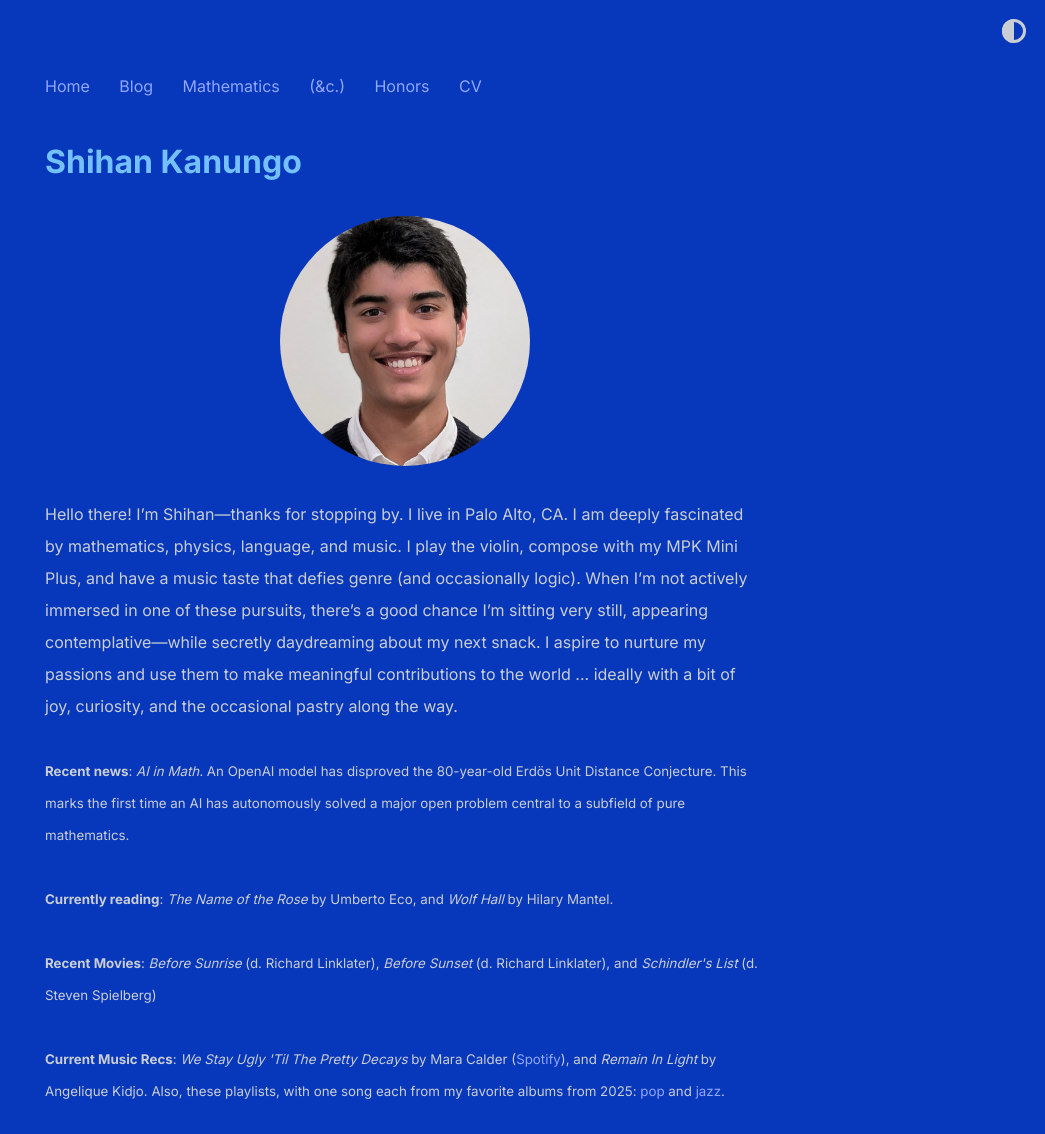
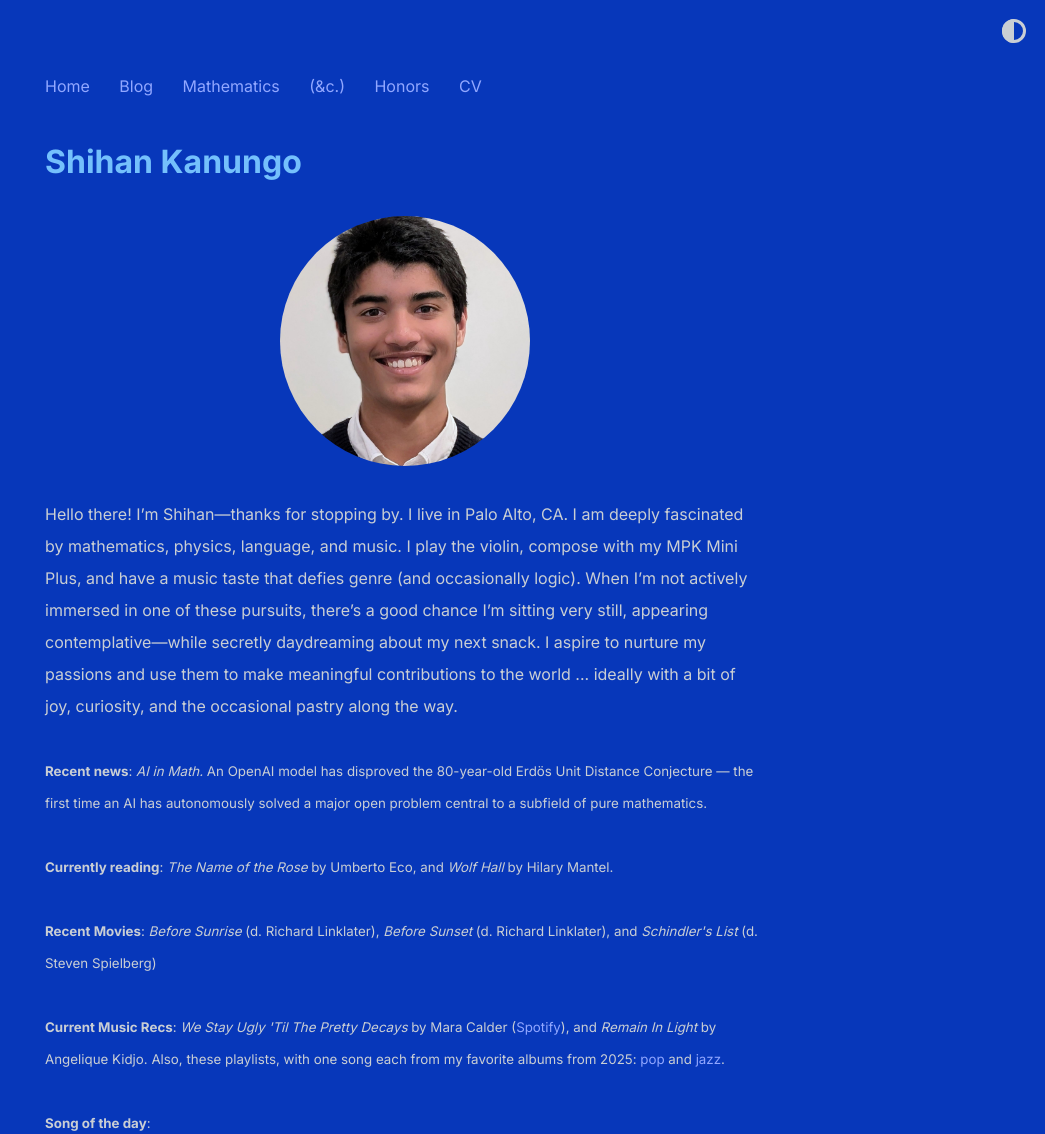
Before and after one commit to shihankanungo/shihankanungo.github.io, a Jekyll site: the page built from index.md, in a window 1280 px wide, cut to the strip 0-1134 px from the top of the page. Shown: the whole strip, without its empty margins (235-1280 px from the left). Built offline with Jekyll 4.4.1, drawn with Linux system fonts in a browser that asks for light colours.

Commit message:
Update _config.yml

```diff
--- a/_config.yml
+++ b/_config.yml
@@ -6,7 +6,7 @@
   Hello there! I’m Shihan&mdash;thanks for stopping by. I live in Palo Alto, CA. I am deeply fascinated by mathematics, physics, language, and music. I play the violin, compose with my MPK Mini Plus, and have a music taste that defies genre (and occasionally logic). When I’m not actively immersed in one of these pursuits, there’s a good chance I’m sitting very still, appearing contemplative&mdash;while secretly daydreaming about my next snack. I aspire to nurture my passions and use them to make meaningful contributions to the world ... ideally with a bit of joy, curiosity, and the occasional pastry along the way.
           <br /><br />
 
-          <small><b>Recent news</b>: <i>AI in Math.</i> An OpenAI model has disproved the 80-year-old Erdös Unit Distance Conjecture. This marks the first time an AI has autonomously solved a major open problem central to a subfield of pure mathematics.</small>
+          <small><b>Recent news</b>: <i>AI in Math.</i> An OpenAI model has disproved the 80-year-old Erdös Unit Distance Conjecture &mdash; the first time an AI has autonomously solved a major open problem central to a subfield of pure mathematics.</small>
           <br /><br />
           <small><b>Currently reading</b>: <i>The Name of the Rose</i> by Umberto Eco,  and <i>Wolf Hall</i> by Hilary Mantel.</small>
           <br /><br />
```
